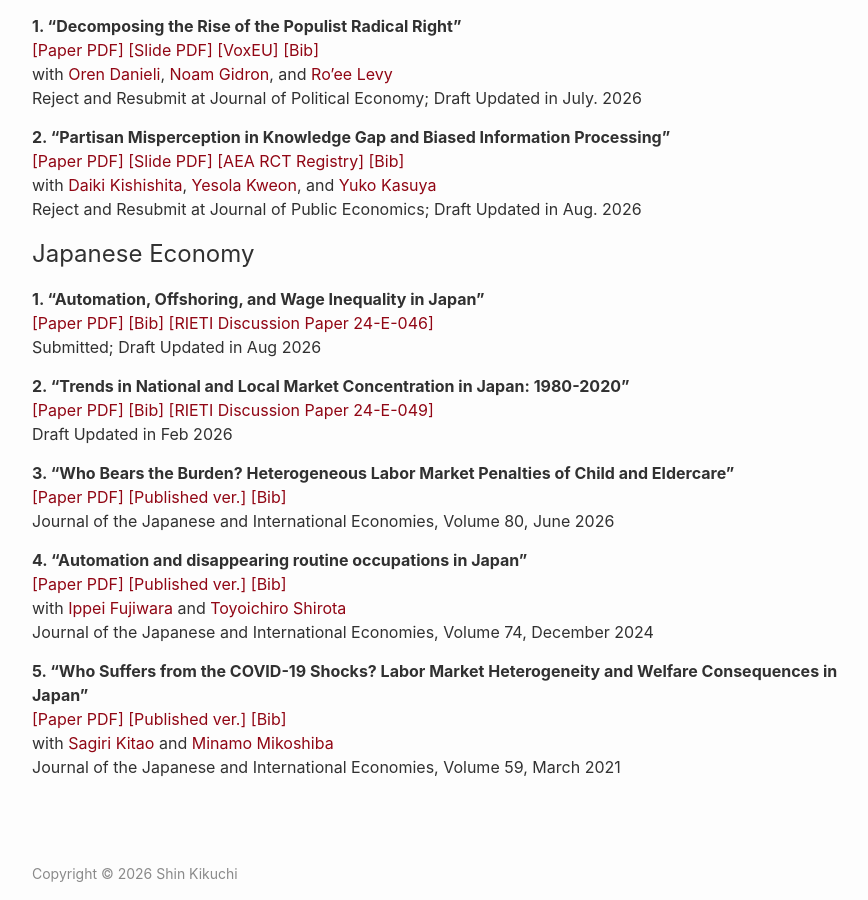
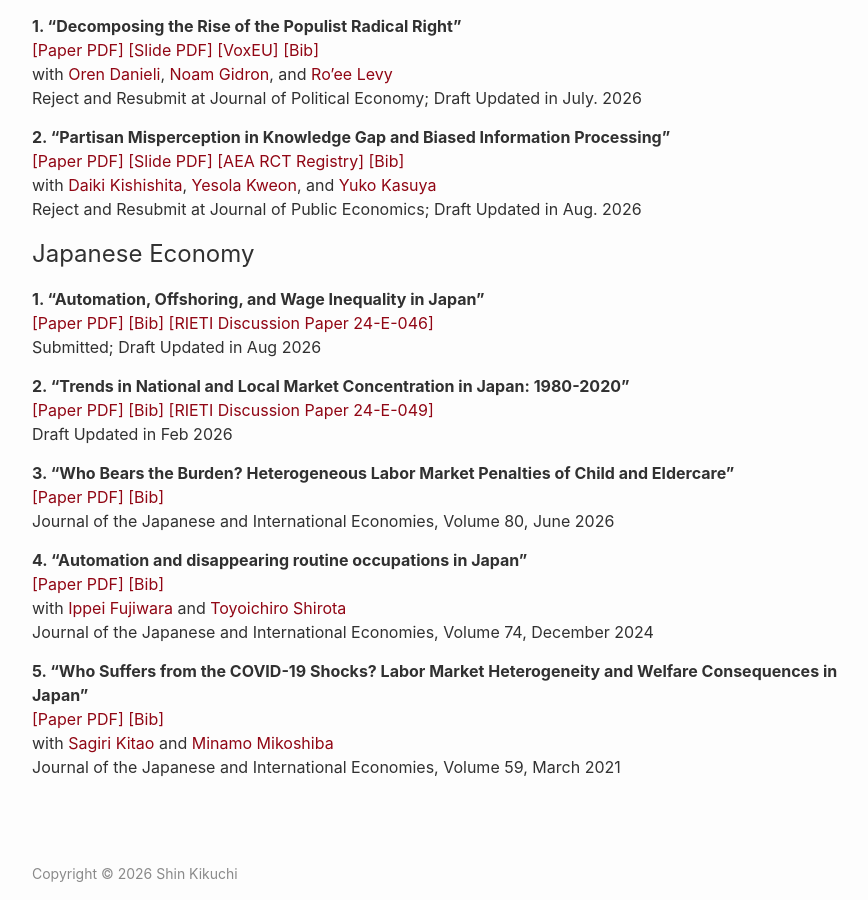
Before and after one commit to shinnkikuchi/shinnkikuchi.github.io, a Jekyll site: the page built from index.md, in a window 1280 px wide and 900 px high, scrolled down 1060 px. Shown: the whole window, without its empty margins (188-1056 px from the left). Built offline with Jekyll 4.4.1, drawn with Linux system fonts in a browser that asks for light colours.

Commit message:
Update index.md

```diff
--- a/index.md
+++ b/index.md
@@ -111,8 +111,7 @@
 
 **3. "Who Bears the Burden? Heterogeneous Labor Market Penalties of Child and Eldercare"**
 <br>
-<a href="/files/research/KIKUCHI_LTC_Penalty.pdf" target="_blank">[Paper PDF]</a>
-<a href="https://www.sciencedirect.com/science/article/abs/pii/S0889158326000122" target="_blank">[Published ver.]</a>
+<a href="/files/research/KIKUCHI_LTC_Penalty-JJIE.pdf" target="_blank">[Paper PDF]</a>
 <a href="/files/research/bib/KIKUCHI_LTC_Penalty.html" target="_blank">[Bib]</a>
 <br>
 Journal of the Japanese and International Economies, Volume 80, June 2026
@@ -120,8 +119,7 @@
 
 **4. "Automation and disappearing routine occupations in Japan"**
 <br>
-<a href="/files/research/FKS-robot-japan.pdf" target="_blank">[Paper PDF]</a>
-<a href="https://www.sciencedirect.com/science/article/abs/pii/S0889158324000340" target="_blank">[Published ver.]</a>
+<a href="/files/research/FKS-robot-japan-JJIE.pdf" target="_blank">[Paper PDF]</a>
 <a href="/files/research/bib/FKS-robot-japan.html" target="_blank">[Bib]</a>
 <br>
 with <a href="https://sites.google.com/site/ippeifujiwara/" target="_blank">Ippei Fujiwara</a>
@@ -132,8 +130,7 @@
 
 **5. "Who Suffers from the COVID-19 Shocks? Labor Market Heterogeneity and Welfare Consequences in Japan"**
 <br>
-<a href="/files/research/KKM-COVID19.pdf" target="_blank">[Paper PDF]</a>
-<a href="https://www.sciencedirect.com/science/article/abs/pii/S088915832030054X" target="_blank">[Published ver.]</a>
+<a href="/files/research/KKM-COVID19-JJIE.pdf" target="_blank">[Paper PDF]</a>
 <a href="/files/research/bib/KKM-COVID19.html" target="_blank">[Bib]</a>
 <br>
 with  <a href="https://sites.google.com/site/sagirikitao/home" target="_blank">Sagiri Kitao</a> and
```
